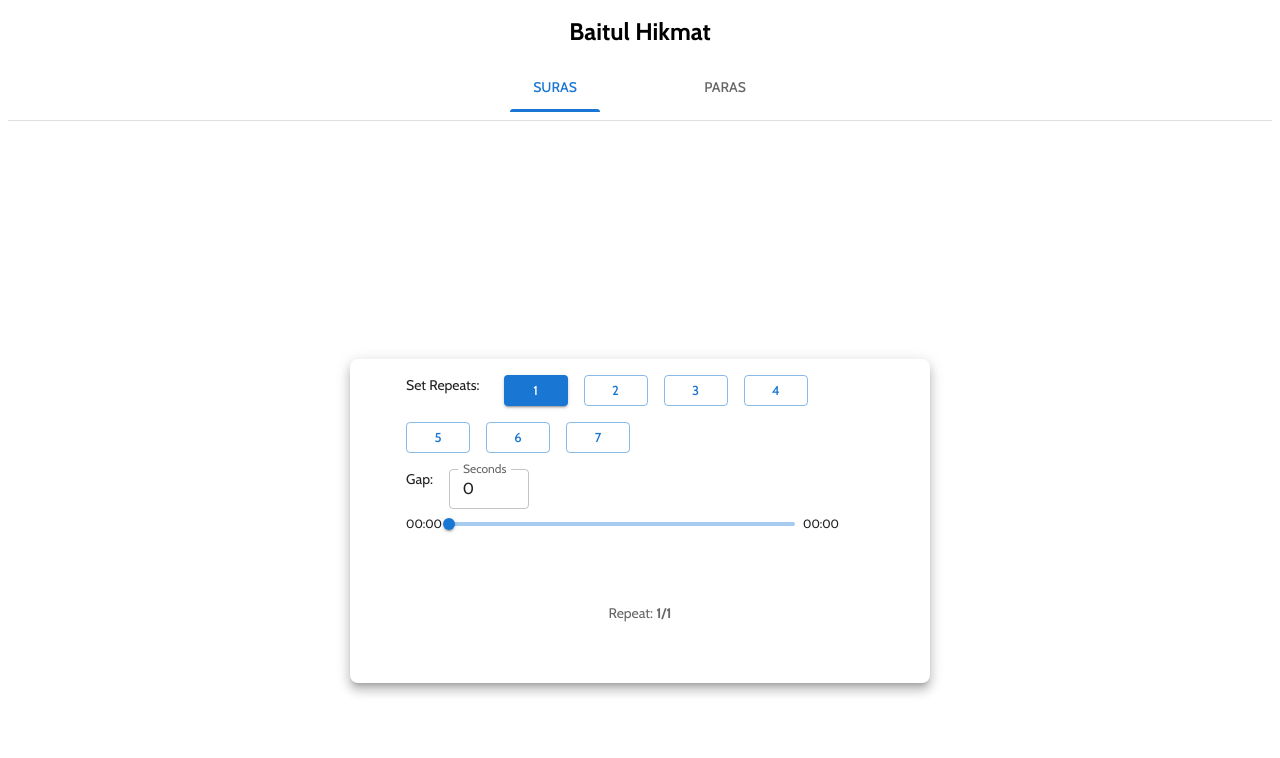
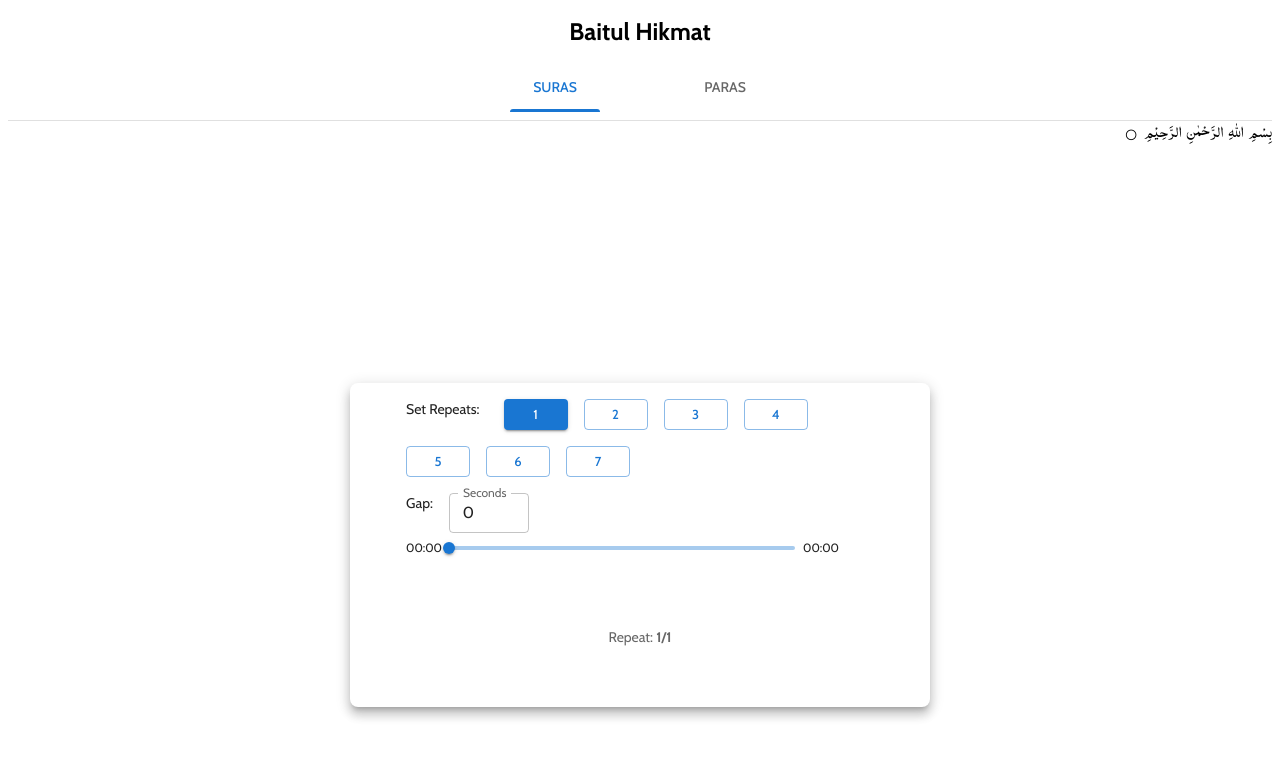
Before and after one commit to aliMujahid/hifz_companion, a React (Vite) app: page /hifz_companion/play in a window 1280 px wide. Shown: the top 758 px of the page. Built offline with nearby package versions, Linux system fonts and the light colour scheme; some icons are missing.

Commit message:
show ayah text

```diff
--- a/src/pages/PlayerPage.jsx
+++ b/src/pages/PlayerPage.jsx
@@ -15,6 +15,7 @@ import TextField from "@mui/material/TextField";
 import DATA from "../../surahData.json";
 import KeyboardDoubleArrowUpIcon from "@mui/icons-material/KeyboardDoubleArrowUp";
 import KeyboardDoubleArrowDownIcon from "@mui/icons-material/KeyboardDoubleArrowDown";
+import QURAN from "../../indopak-nastaleeq-vers.json";
 
 export default function PlayerPage() {
   const theme = useTheme();
@@ -44,6 +45,11 @@ export default function PlayerPage() {
     setShowText(show);
     setGapDraft(String(gap));
   }, []); // Run once on mount
+
+  let ayahTexts = [];
+  for (let i = 0; i < totalAyah; i++) {
+    ayahTexts.push(QURAN[ayahNumberFirst + i]);
+  }
 
   useEffect(() => {
     setGapDraft(String(gapSeconds));
@@ -324,6 +330,14 @@ export default function PlayerPage() {
   }
 
   return (
+    <>
+      {ayahTexts.map((text) => {
+        return (
+          <Typography fontFamily={"alQalam"} dir="rtl">
+            {text.text}
+          </Typography>
+        );
+      })}
       <Box
         sx={{
           width: "100%",
@@ -477,7 +491,9 @@ export default function PlayerPage() {
                 {formatTime(duration)}
               </Typography>
               <IconButton
-              aria-label={isExpanded ? "Collapse Controls" : "Expand Controls"}
+                aria-label={
+                  isExpanded ? "Collapse Controls" : "Expand Controls"
+                }
                 onClick={toggleExpanded}
                 size="small"
               >
@@ -575,5 +591,6 @@ export default function PlayerPage() {
           <audio ref={audioRef} src={audioSourceUrl[currentTrackIndex]}></audio>
         </Card>
       </Box>
+    </>
   );
 }
```
Lines whose indentation alone changed are shown as unchanged.
